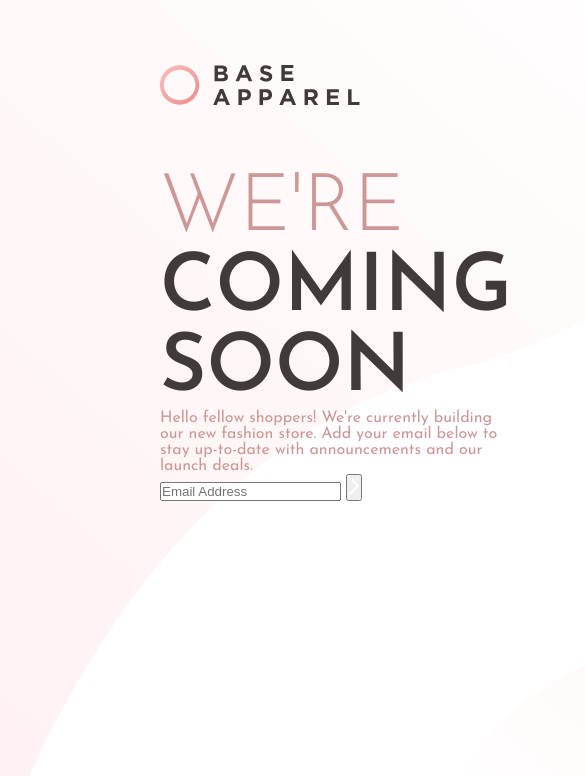
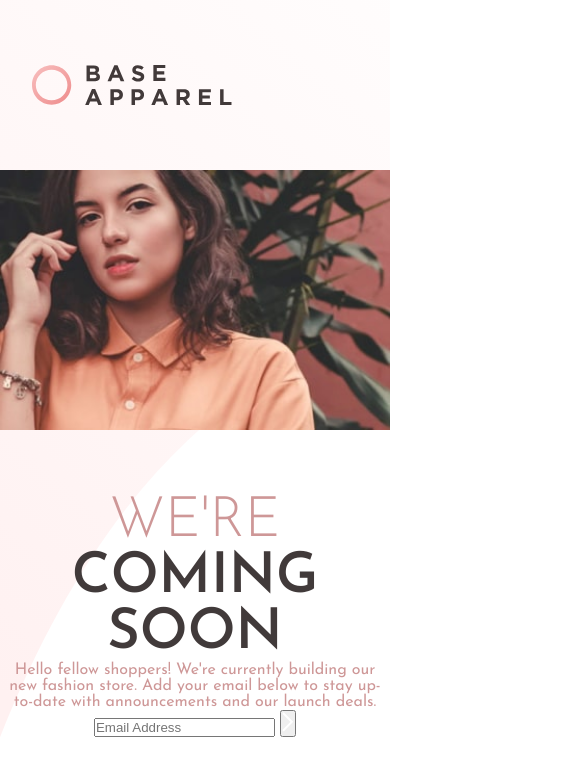
Before and after one commit to 987456987/base-apparel-coming-soon, a plain HTML site: page index.html in a window 390 px wide. Shown: the top 776 px of the page, 585 px wide, since content can reach past the window. Drawn offline with Linux system fonts and the light colour scheme.

Commit message:
mobile layout (css becoming a mess)

```diff
--- a/style.css
+++ b/style.css
@@ -19,7 +19,6 @@
 
 .main-container {
     display: flex;
-
     font-family: 'Josefin Sans', sans-serif;
     color: hsl(0, 6%, 24%);
 }
@@ -27,7 +26,7 @@
 .content-container {
     display: flex;
     flex-direction: column;
-    padding: 0 10em;
+    padding: 0 10%;
     background-image: url(images/bg-pattern-desktop.svg);
     background-repeat: no-repeat;
     background-size: cover;
@@ -47,4 +46,37 @@
     color: hsl(0, 36%, 70%);
     font-size: 16px;
     font-weight: 400;
+    max-width: 450px;
 }
+
+@media (max-width: 1200px) {
+    .main-container{
+        justify-content: center;
+        width: 100vw;
+    }
+    .content-container{
+        padding: 0;
+        width: 100%;
+    }
+    .img-desktop {
+        display: none;
+    }
+    .img-mobile{
+        display: block;
+        margin-bottom: 4em;
+    }
+    .logo{
+        margin-left: 2em;
+    }
+    .head{
+        text-align: center;
+        font-size: 3.5em;
+    }
+    .text{
+        text-align: center;
+        margin: auto;
+    }
+    .form-email{
+        margin: auto;
+    }
+}
```
